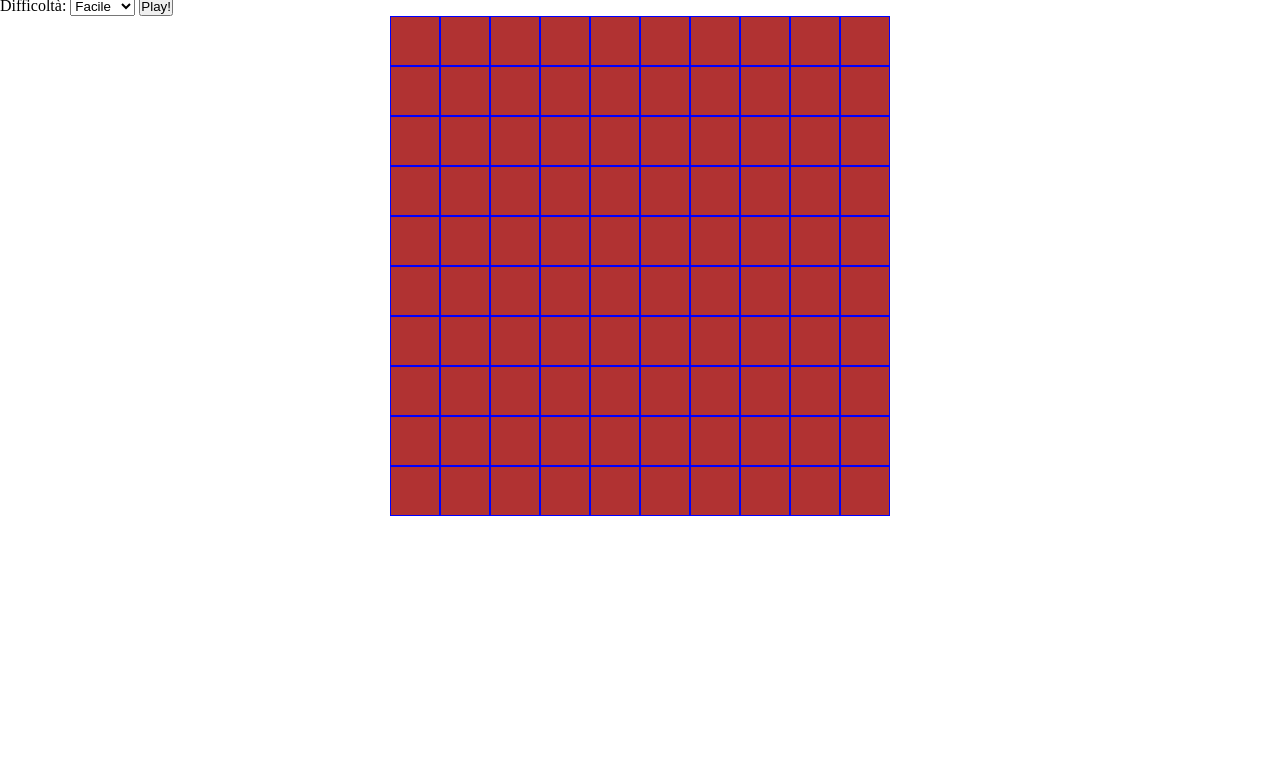
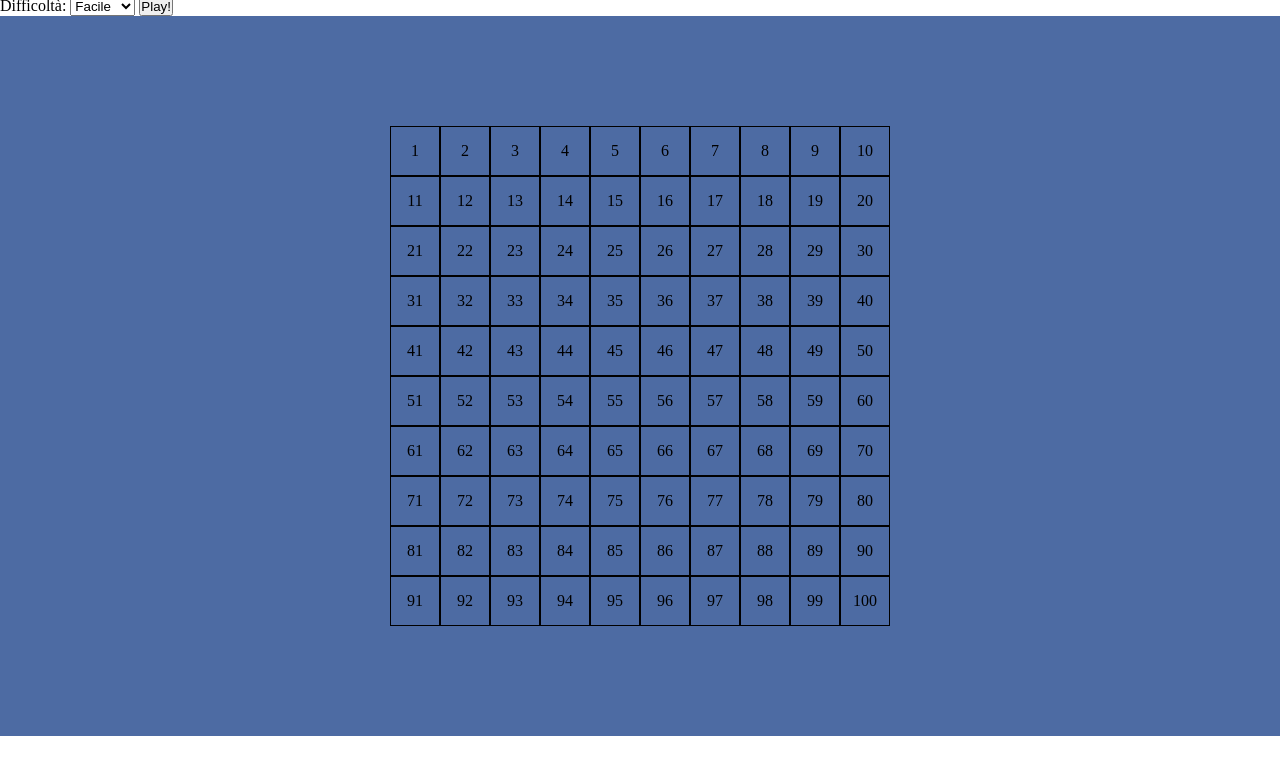
Before and after one commit to flashbLack98/js-campominato-grid, a plain HTML site: page index.html in a window 1280 px wide. Both pictures are taken after a click on the button "Play!". Shown: the part 40-800 px from the top of the page. Drawn offline with Linux system fonts and the light colour scheme.

Commit message:
complete

```diff
--- a/css/style.css
+++ b/css/style.css
@@ -7,24 +7,27 @@
 .container{
     display: flex;
     justify-content: center;
+    align-items: center;
+    background-color: rgb(77, 107, 163);
+    height: 90vh;
 }
 
 .grill_container{
     height: 500px;
     width: 500px;
-    background-color: red;
     display: flex;
     flex-wrap: wrap;
 }
 
 .box{
-    /* width: calc(100% / 10);
-    height: calc(100% / 10); */
-    background-color: rgba(100, 100, 100, .5);
-    border: 1px solid blue;
+    border: 1px solid black;
     display: inline-block;
+    display: flex;
+    justify-content: center;
+    align-items: center;
 }
 
 .box_on{
-    background-color: yellowgreen;
+    background-color: rgb(50, 200, 205);
+    color: white;
 }
--- a/index.html
+++ b/index.html
@@ -32,7 +32,7 @@
     </main>
 
     <footer></footer>
-
+    <script src="js/utilities.js"></script>
     <script src="js/script.js"></script>
 </body>
 
--- a/js/script.js
+++ b/js/script.js
@@ -1,5 +1,6 @@
 
-
+//CREARE LA VARIABILE DEL NUMERO DI CELLE
+//DA INSERIRE A RIGA 96 102 E 103
 
 
 const selectDifficolta = document.getElementById("livello");
@@ -14,7 +15,7 @@ const containerUniversale = document.querySelector(".container");
 const btnPlay = document.getElementById("btn_play");
 
 /**
- *
+ *   funzione che determina la larghezza/altezza di un box
  * * @param x=lato del quadrato(box)
  * * @param y=numero di celle
  * */
@@ -25,59 +26,7 @@ function sizeBox(y) {
 console.log(sizeBox(49));
 
 /* ------------------------------------------------------------ */
-/* function generazioneGriglia(nBox,) {
-
-    //CREARE IL DIV DELLA GRIGLIA
-    const grillContainer = document.createElement("div");
-    console.log(grillContainer);
-
-    //DARE GLI STILI ALLLA GRIGLIA
-    grillContainer.classList.toggle("grill_container");
-
-    //INSERIRE LA GRIGLIA NEL CONTAINER UNIVERSALE
-    containerUniversale.append(grillContainer);
-
-
-    //CREARE UNA CELLA DENTRO LA GRIGLIA
-    for (i = 0; i < nBox; i++) {
-
-        const box = document.createElement("div");
-
-        //DARE GLI STILI ALLA CELLA DELLA GRIGLIA
-        box.classList.toggle("box");
-
-        //INSERIRE LA CELLA NELLA GRIGLIA
-        grillContainer.append(box);
-
-        //QUANDO SCHIACCIO UN BOTTONE QUESTO DEVE CAMBIARE COLORE
-        box.addEventListener("click", function () {
-            this.classList.toggle("box_on");
-        });
-    }
-} */
-
-//QUANDO SCHIACCIO IL BOTTONE PLAY DEVO:
-btnPlay.addEventListener("click", function () {
-
-
-
-
-    //CAPIRE CHE LIVELLO DI DIFFICOLTA' HO SCELTO
-    const difficolta = selectDifficolta.value;
-    console.log(difficolta);
-
-    switch (difficolta) {
-        case "1":
-
-            break;
-        case "2":
-
-            break;
-        case "3":
-
-            break;
-    }
-
+function generazioneGriglia(nBox) {
 
     //CREARE IL DIV DELLA GRIGLIA
     const grillContainer = document.createElement("div");
@@ -92,25 +41,46 @@ btnPlay.addEventListener("click", function () {
 
 
     //CREARE UNA CELLA DENTRO LA GRIGLIA
-    for (i = 0; i < 100; i++) {
+    for (i = 0; i < nBox; i++) {
 
         const box = document.createElement("div");
 
         //DARE GLI STILI ALLA CELLA DELLA GRIGLIA
         box.classList.toggle("box");
-        box.style.height = "calc(100% / " + sizeBox(100);
-        box.style.width = "calc(100% / " + sizeBox(100);
+        box.style.height = "calc(100% / " + sizeBox(nBox);
+        box.style.width = "calc(100% / " + sizeBox(nBox);
         //INSERIRE LA CELLA NELLA GRIGLIA
         grillContainer.append(box);
+
+        //INSERIRE IN NUMERI DENTRO OGNI BOX
+        box.textContent = i + 1;
 
         //QUANDO SCHIACCIO UN BOTTONE QUESTO DEVE CAMBIARE COLORE
         box.addEventListener("click", function () {
             this.classList.toggle("box_on");
         });
     }
+}
+//------------------------------------------------------------
+//QUANDO SCHIACCIO IL BOTTONE PLAY DEVO:
+btnPlay.addEventListener("click", function () {
 
 
+    //CAPIRE CHE LIVELLO DI DIFFICOLTA' HO SCELTO
+    const difficolta = selectDifficolta.value;
+    console.log(difficolta);
 
+    switch (difficolta) {
+        case "1":
+            generazioneGriglia(100);
+            break;
+        case "2":
+            generazioneGriglia(81);
+            break;
+        case "3":
+            generazioneGriglia(49);
+            break;
+    }
 
 
 
```
Also changed, not shown: js/utilities.js (added).
